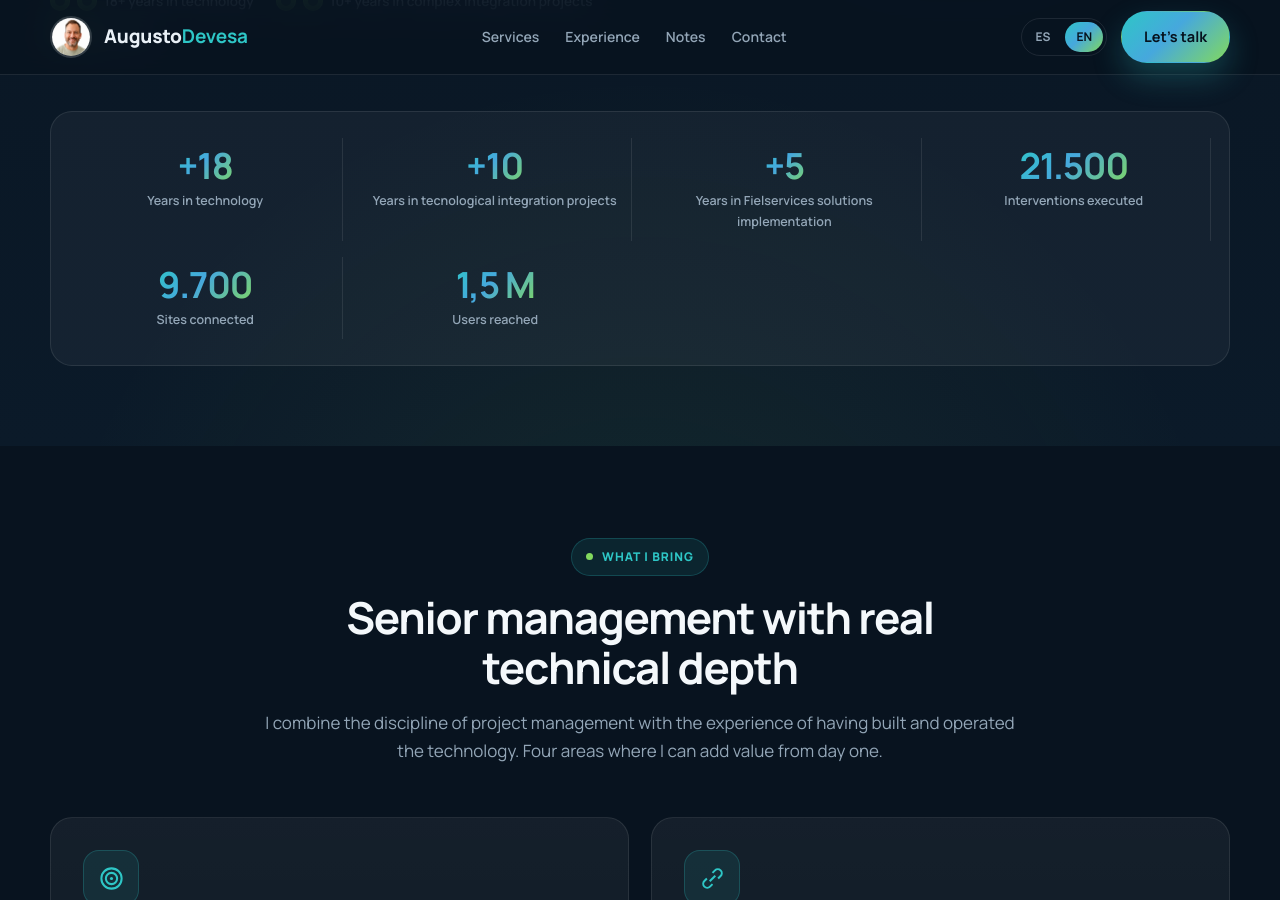
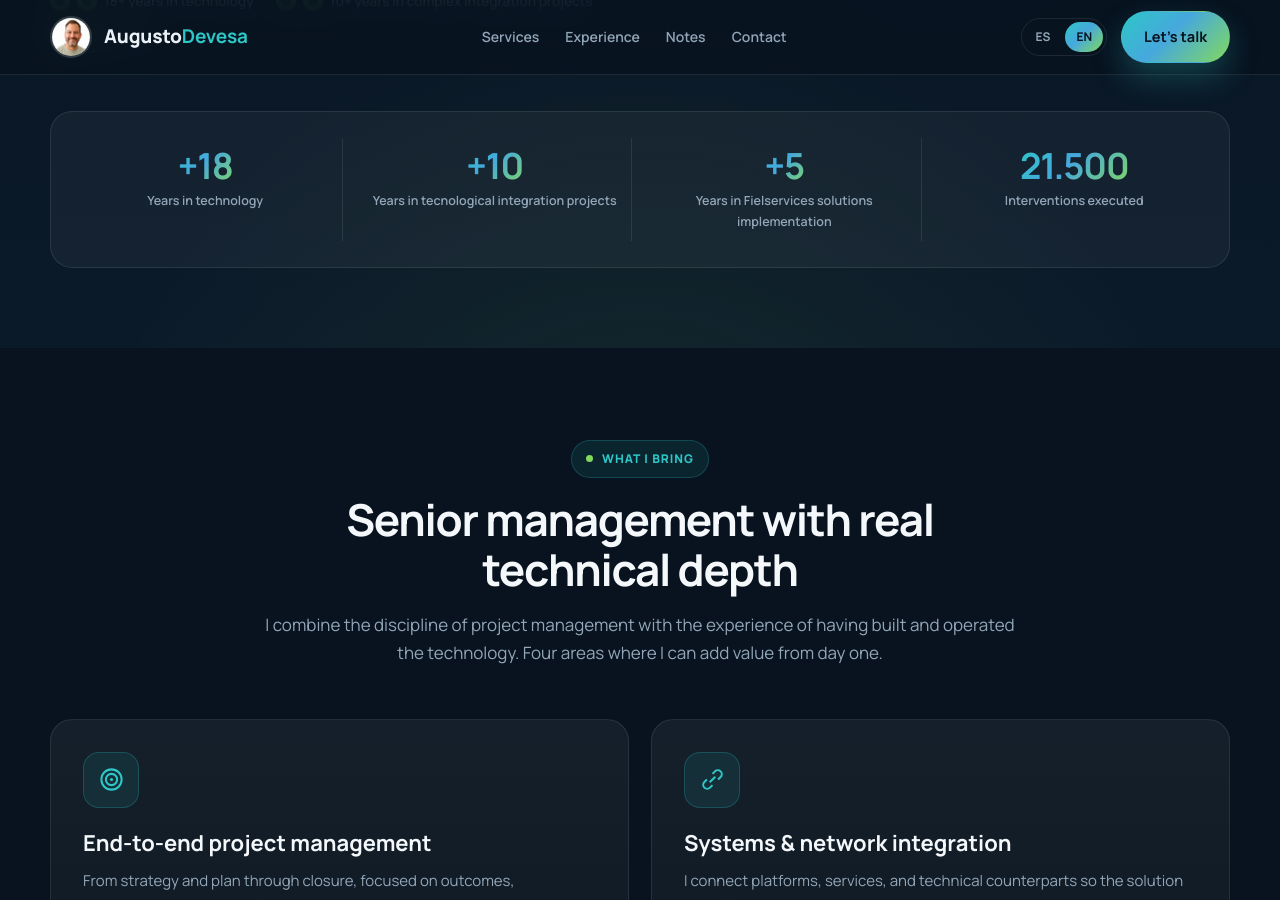
Before and after one commit to augustodevesa/augustodevesa.github.io, a Jekyll site: the page index.html, which Jekyll copies as it is, in a window 1280 px wide and 900 px high, scrolled down 803 px. Built offline with Jekyll 4.4.1, drawn with Linux system fonts in a browser that asks for light colours.

Commit message:
Remove site and user statistics from main bullet
Removed statistics for connected sites and users reached.

```diff
--- a/index.html
+++ b/index.html
@@ -524,8 +524,6 @@
         <div class="stat"><b><span>+10</span></b><small><span class="es">Años en proyectos de Integración tecnológica</span><span class="en">Years in tecnological integration projects</span></small></div>
         <div class="stat"><b><span>+5</span></b><small><span class="es">Años en implementación de soluciones de Intervenciones de campo</span><span class="en"> Years in Fielservices solutions implementation</span></small></div>
         <div class="stat"><b><span>21.500</span></b><small><span class="es">Intervenciones ejecutadas</span><span class="en">Interventions executed</span></small></div>
-        <div class="stat"><b><span>9.700</span></b><small><span class="es">Sitios conectados</span><span class="en">Sites connected</span></small></div>
-        <div class="stat"><b><span>1,5 M</span></b><small><span class="es">Usuarios alcanzados</span><span class="en">Users reached</span></small></div>
       </div>
     </div>
   </section>
```
